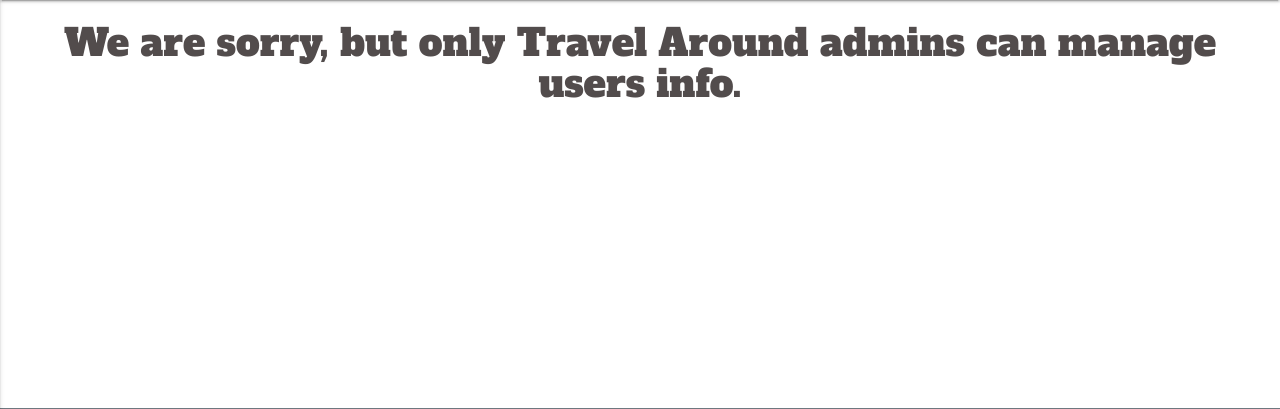
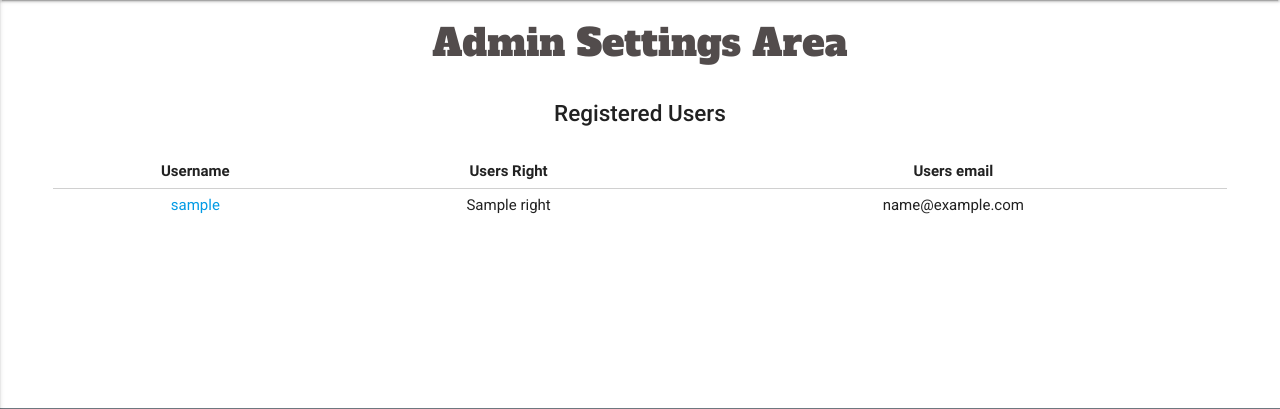
Before and after one commit to augelloantonio/travel-around-milestone, a Flask app: page /admin_settings in a window 1280 px wide. Shown: the part 64-473 px from the top of the page. Run offline with Flask 2, Linux system fonts and the light colour scheme; the visitor is signed in with stand-in values (Sample User, id 1); a database or web service that is not in the repository returns one stand-in record (values such as "Sample title"); some libraries are stand-ins or nearby versions.

Commit message:
user permitt owner added amd permitt updated

```diff
--- a/templates/admin_settings.html
+++ b/templates/admin_settings.html
@@ -1,6 +1,4 @@
-{% extends 'base.html' %} {% block content %}
-
-{% if session['logged_in'] == False or user_logged.right != 'admin' %}
+{% extends 'base.html' %} {% block content %} {% if ( (session['logged_in'] == False) and (user_logged.right != 'admin' or user_logged.right != 'owner') ) %}
 
 <h3 class="index_header">We are sorry, but only Travel Around admins can manage users info.</h3>
 
@@ -32,7 +30,11 @@
                 <tr>
                     <td><a href="{{url_for('userpublicpage', user_id=user._id)}}">{{user.username}}</a></td>
                     <td>{{user.right}}
-                        <a href="{{url_for('user_rights', user_id=user._id)}}" class="waves-effect waves-light btn red modal-trigger btn_right" >Change</a>
+
+                    <!-- Change user permitt seen only by the owner-->
+                    {% if user_logged.right == 'owner' %}
+                        <a href="{{url_for('user_rights', user_id=user._id)}}" class="waves-effect waves-light btn red modal-trigger btn_right">Change</a>
+                    {%endif%}
                     </td>
                     <td>{{user.email}}</td>
                 </tr>
@@ -41,5 +43,4 @@
         </table>
     </div>
 </div>
-{%endif%}
-{% endblock%}
+{%endif%} {% endblock%}
--- a/templates/base.html
+++ b/templates/base.html
@@ -31,7 +31,7 @@
                 <!-- Desktop Nav-->
                 <ul class="left hide-on-med-and-down">
                     <li><a href="{{ url_for ('index')}}" class="tooltipped" data-position="bottom" data-tooltip="Home"><i class="material-icons">home</i></a> </li>
-                    {%if session['logged_in'] == True and user_logged.right == 'admin'%}
+{% if ( (session['logged_in'] == True) and (user_logged.right == 'admin' or user_logged.right == 'owner') ) %}
                     <li><a href="{{ url_for ('admin_settings')}}" class="tooltipped" data-position="bottom" data-tooltip="Settings"><i class="material-icons">settings</i></a> </li>
                     {%endif%} {%if session['logged_in'] == True %}
                     <li><a href="{{ url_for ('user_list')}}" class="tooltipped" data-position="bottom" data-tooltip="Users"><i class="material-icons">list</i></a> </li>
@@ -90,7 +90,7 @@
                         <li><a href="{{ url_for ('user_page')}}"><i class="material-icons">account_circle</i> User Page</a></li>
                         <li><a href="{{ url_for ('user_list')}}"><i class="material-icons">list</i>Discover Users</a></li>
                         <li><a href="{{ url_for ('add_city')}}"><i class="material-icons">add_box</i> Add a City </a></li>
-                        {%if session['logged_in'] == True and user_logged.right == 'admin'%}
+                        {% if ( (session['logged_in'] == True) and (user_logged.right == 'admin' or user_logged.right == 'owner') ) %}
                         <li><a href="{{ url_for ('admin_settings')}}"><i class="material-icons">settings</i>Admin Area</a> </li>
                         {%endif%}
                         <li><a href="{{url_for('logout')}}"><i class="material-icons">power_settings_new</i> Log Out</a></li>
--- a/templates/user_right.html
+++ b/templates/user_right.html
@@ -1,4 +1,7 @@
-{% extends 'base.html' %} {% block content %} {% if user_logged.right == 'admin' %}
+{% extends 'base.html' %} {% block content %}
+
+<!-- Checking if the user logged is the owner to allow only him to manage to change users permitts-->
+{% if user_logged.right == 'owner' %}
 <h3 class="index_header">Change "{{user.username}}" right</h3>
 <h4 class="info_title">Please, be carefull, giving the 'admin' right to the user "{{user.username}}" you are allowing him to the special functionalities of the web site such as:</h4>
 <div class="info_body">
--- a/templates/userpage.html
+++ b/templates/userpage.html
@@ -116,7 +116,7 @@
 </div>
 
 <!-- Delete User Buttons-->
-{% if session['logged_in'] and user_logged.right == 'admin' %}
+{% if ( (session['logged_in'] == True) and (user_logged.right == 'admin' or user_logged.right == 'owner') ) %}
 <div class="row">
     <div class="edit_btn_float_right">
         <div class="edit_btn_float_right">
```
